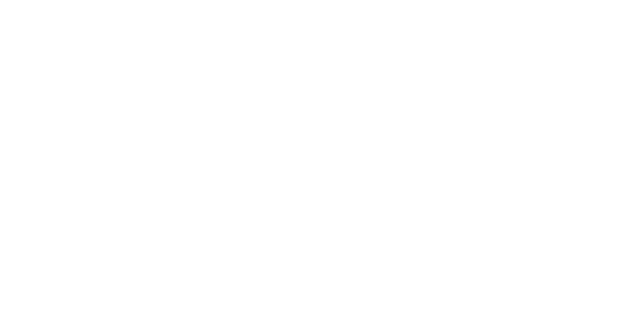
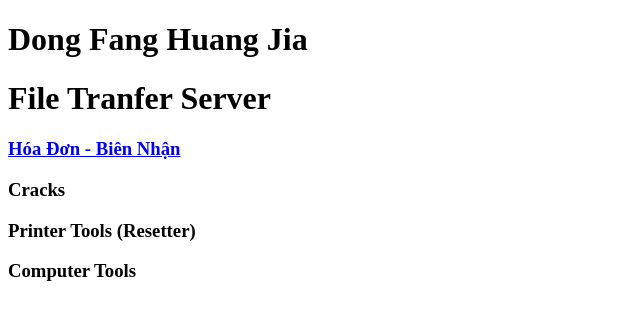
Before and after one commit to donggphuongg/donggphuongg.github.io, a plain HTML site: page index.html in a window 1280 px wide. Shown: the whole page, without its empty margins (0-640 px from the left). Drawn offline with Linux system fonts and the light colour scheme.

Commit message:
update 03725

```diff
--- a/index.html
+++ b/index.html
@@ -1,9 +1,14 @@
 <!DOCTYPE html>
 <html>
     <head>
-        <title>ĐÔNG PHƯƠNG HUỲNH GIA</title>
+        <title>DFHJ File Tranfer Server</title>
     </head>
     <body>
-
+        <h1>Dong Fang Huang Jia</h1>
+        <h1>File Tranfer Server</h1>
+        <a href="./hoa_don/"><h3>Hóa Đơn - Biên Nhận</h3></a>
+        <h3>Cracks</h3>
+        <h3>Printer Tools (Resetter)</h3>
+        <h3>Computer Tools</h3>
     </body>
 </html>
```
Also changed, not shown: 6 other files.
